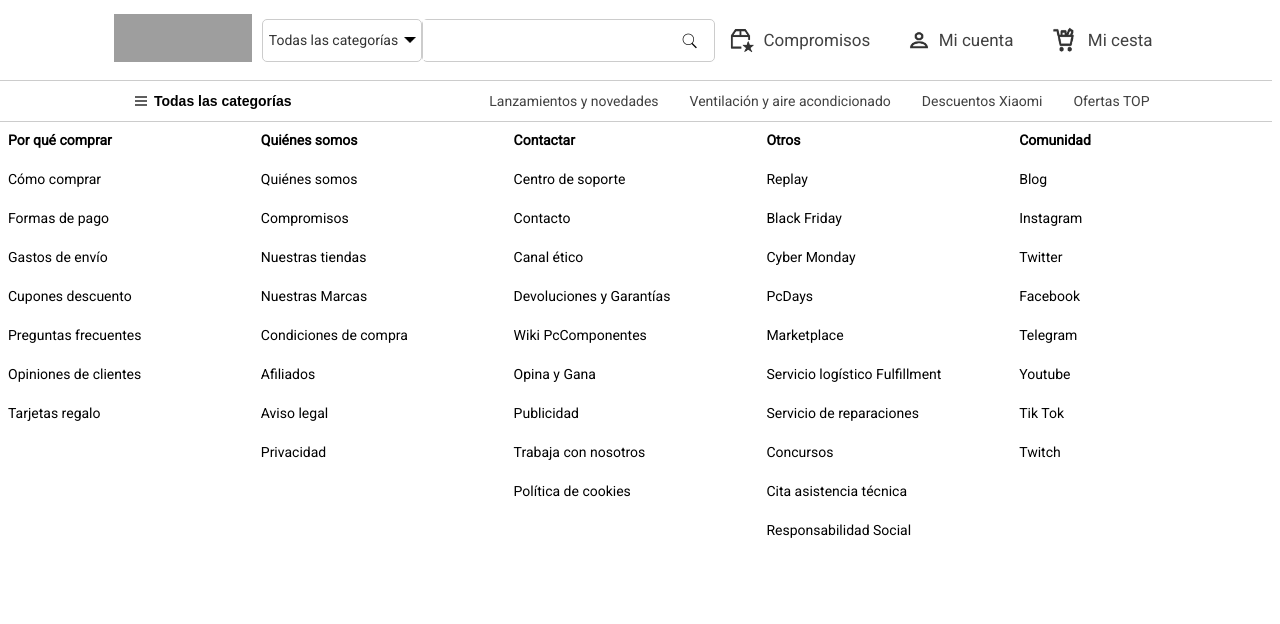
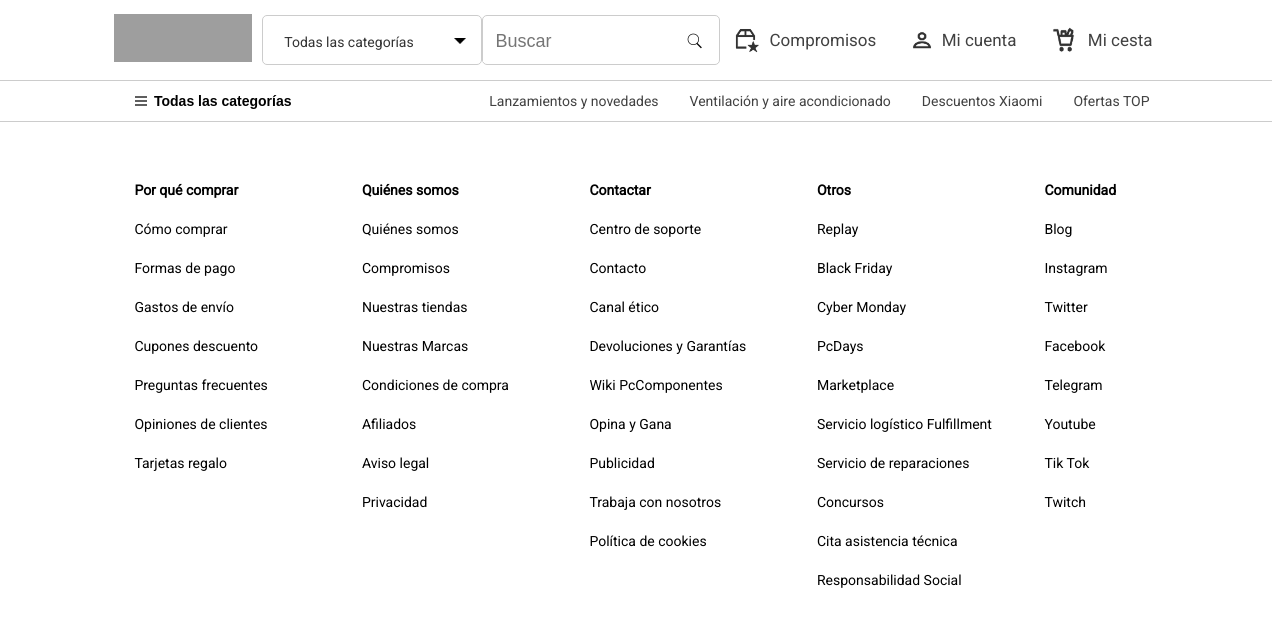
Before and after one commit to AMelendez-27/Proyecto_PComponentes, a plain HTML site: page index.html in a window 1280 px wide. Drawn offline with Linux system fonts and the light colour scheme; grey boxes are pictures that could not be loaded.

Commit message:
Update barra de busqueda
Mejora de la barra de busqueda

```diff
--- a/index.html
+++ b/index.html
@@ -31,7 +31,11 @@
             <form novalidate></form>
             <div class="buscador">
               <div class="container_label_buscar">
-                <input class="buscar" aria-label="Buscar" />
+                <input
+                  class="buscar"
+                  aria-label="Buscar"
+                  placeholder="Buscar"
+                />
               </div>
               <div class="container_lupa">
                 <button class="boton_buscador">
@@ -160,6 +164,7 @@
       </section>
     </main>
     <footer>
+      <div class="container_footer">
         <div>
           <nav>
             <span class="head_comprar">Por qué comprar</span>
@@ -247,6 +252,7 @@
             </nav>
           </nav>
         </div>
+      </div>
     </footer>
   </body>
 </html>
--- a/style.css
+++ b/style.css
@@ -6,13 +6,6 @@ header {
   position: relative;
   top: -8px;
   margin-left: -8px;
-}
-
-footer {
-  display: grid;
-  grid-template-columns: repeat(5, 1fr);
-  grid-template-rows: auto;
-  flex-direction: column;
 }
 
 @media (min-width: 1170px) {
@@ -52,8 +45,7 @@ footer {
     width: 100%;
     max-width: 600px;
     align-items: center;
-    padding-left: 10px;
-    padding-right: 10px;
+    padding: 0 10px;
     color: rgb(51, 51, 51);
     font-size: 0.875rem;
     font-weight: 400;
@@ -66,17 +58,22 @@ footer {
     justify-content: center;
     background-color: white;
     box-sizing: border-box;
-    min-width: 160px;
-    height: 43px;
+    min-width: 220px;
+    height: 50px;
     border: 1px solid rgb(204, 204, 204);
     border-radius: 5px;
     cursor: pointer;
+    padding-top: 12px;
+    padding-bottom: 8px;
+    padding-left: 20px;
   }
 
   .nav_arrow {
     width: 12px;
     height: 12px;
-    margin-left: 6px;
+    margin-left: 40px;
+    padding-right: 15px;
+    margin-bottom: 3px;
   }
 
   .container_buscador {
@@ -87,7 +84,7 @@ footer {
   .buscador {
     display: flex;
     align-items: center;
-    height: 41px;
+    height: 48px;
     min-width: 154px;
     width: 100%;
     border: 1px solid rgb(204, 204, 204);
@@ -107,6 +104,12 @@ footer {
     border: 0;
     margin-right: 30px;
     background-color: none;
+    margin-top: 4px;
+  }
+
+  .buscar::placeholder {
+    font-size: 18px;
+    padding-left: 10px;
   }
 
   .container_lupa {
@@ -294,6 +297,21 @@ footer {
   }
 
   /* -------------------- FOOTER -------------------- */
+  footer {
+    display: flex;
+    margin-top: 50px;
+    justify-content: center;
+  }
+
+  .container_footer {
+    width: 90%;
+    display: grid;
+    grid-template-columns: repeat(5, 1fr);
+    grid-template-rows: auto;
+    flex-direction: column;
+    margin-left: 10%;
+  }
+
   .head_comprar {
     font-weight: bold;
     font-size: 14px;
```
Lines whose indentation alone changed are shown as unchanged.
